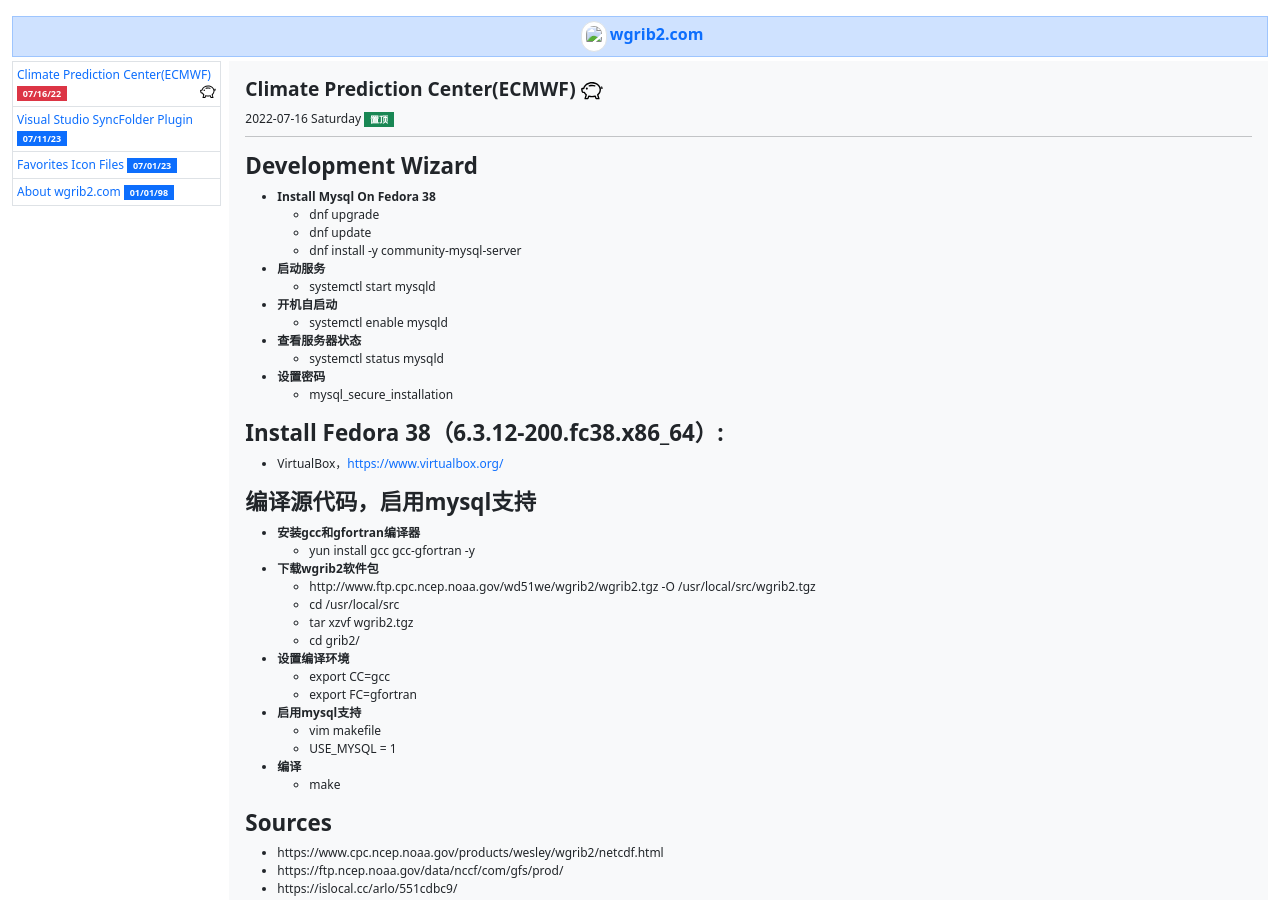
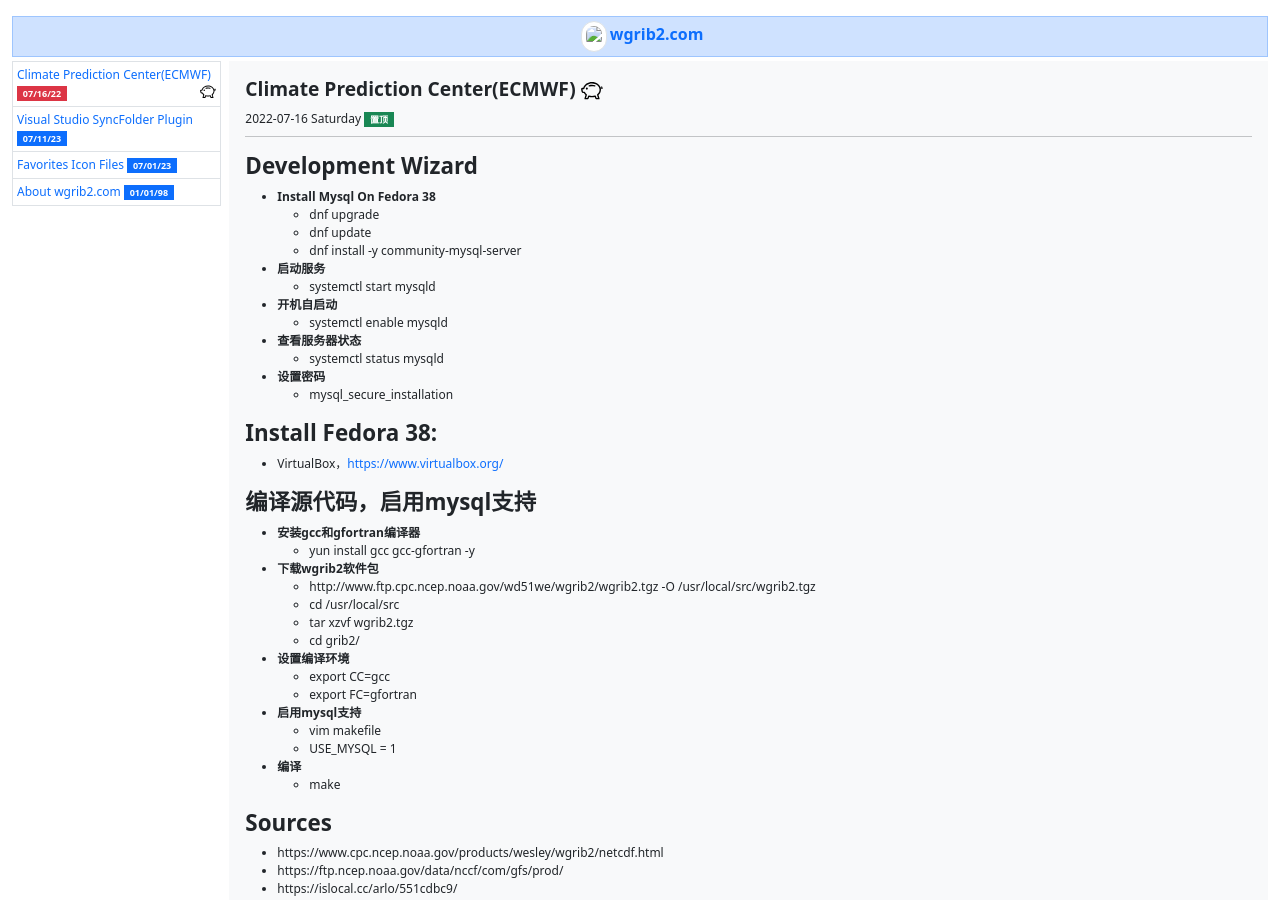
Before and after one commit to helloyuzz/wgrib2.com, a Jekyll site: the page built from _posts/2022-07-16-ECMWF.md, in a window 1280 px wide and 900 px high. Built offline with Jekyll 4.4.1, drawn with Linux system fonts in a browser that asks for light colours.

Commit message:
Update 2022-07-16-ECMWF.md

```diff
--- a/_posts/2022-07-16-ECMWF.md
+++ b/_posts/2022-07-16-ECMWF.md
@@ -19,7 +19,7 @@
   - **设置密码**
     - mysql_secure_installation
 
-## Install Fedora 38（6.3.12-200.fc38.x86_64）:
+## Install Fedora 38:
   - VirtualBox，[https://www.virtualbox.org/](https://www.virtualbox.org/){:target="_blank"}
 
 ## 编译源代码，启用mysql支持
```
